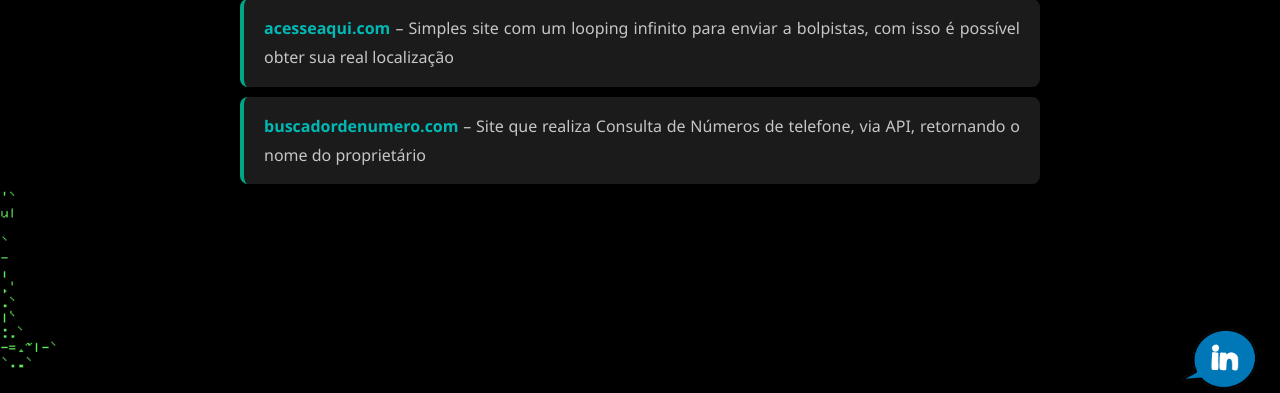
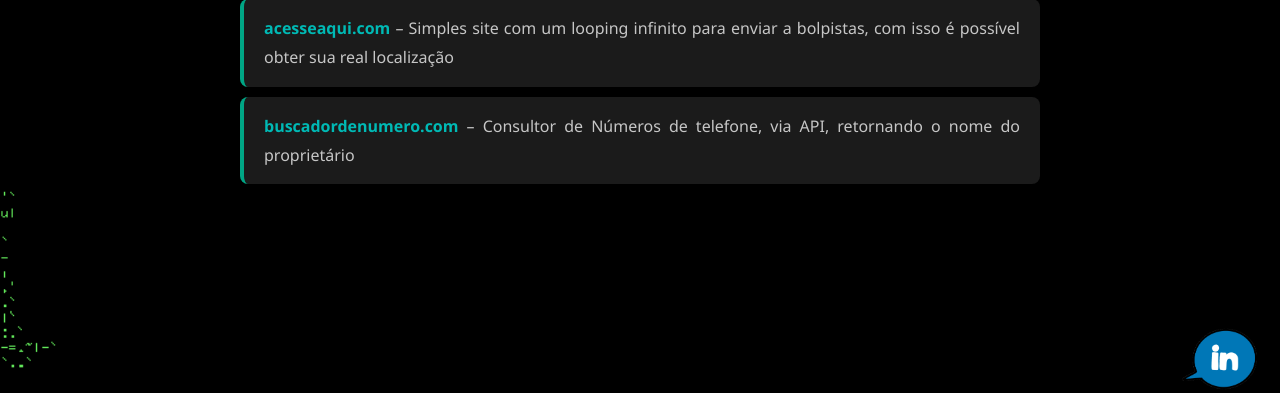
Before and after one commit to dadosneurais/portifolio, a Flask app: page / in a window 1280 px wide. Shown: the part 393-786 px from the top of the page. Run offline with Flask 3, Linux system fonts and the light colour scheme.

Commit message:
Update index.html

```diff
--- a/templates/index.html
+++ b/templates/index.html
@@ -14,7 +14,7 @@
         <a href="https://acesseaqui.onrender.com" target="_blank">acesseaqui.com</a> – Simples site com um looping infinito para enviar a bolpistas, com isso é possível obter sua real localização
     </li>
     <li>
-        <a href="https://buscadordenumero.onrender.com" target="_blank">buscadordenumero.com</a> – Site que realiza Consulta de Números de telefone, via API, retornando o nome do proprietário
+        <a href="https://buscadordenumero.onrender.com" target="_blank">buscadordenumero.com</a> – Consultor de Números de telefone, via API, retornando o nome do proprietário
     </li>
 </ul>
 
```
